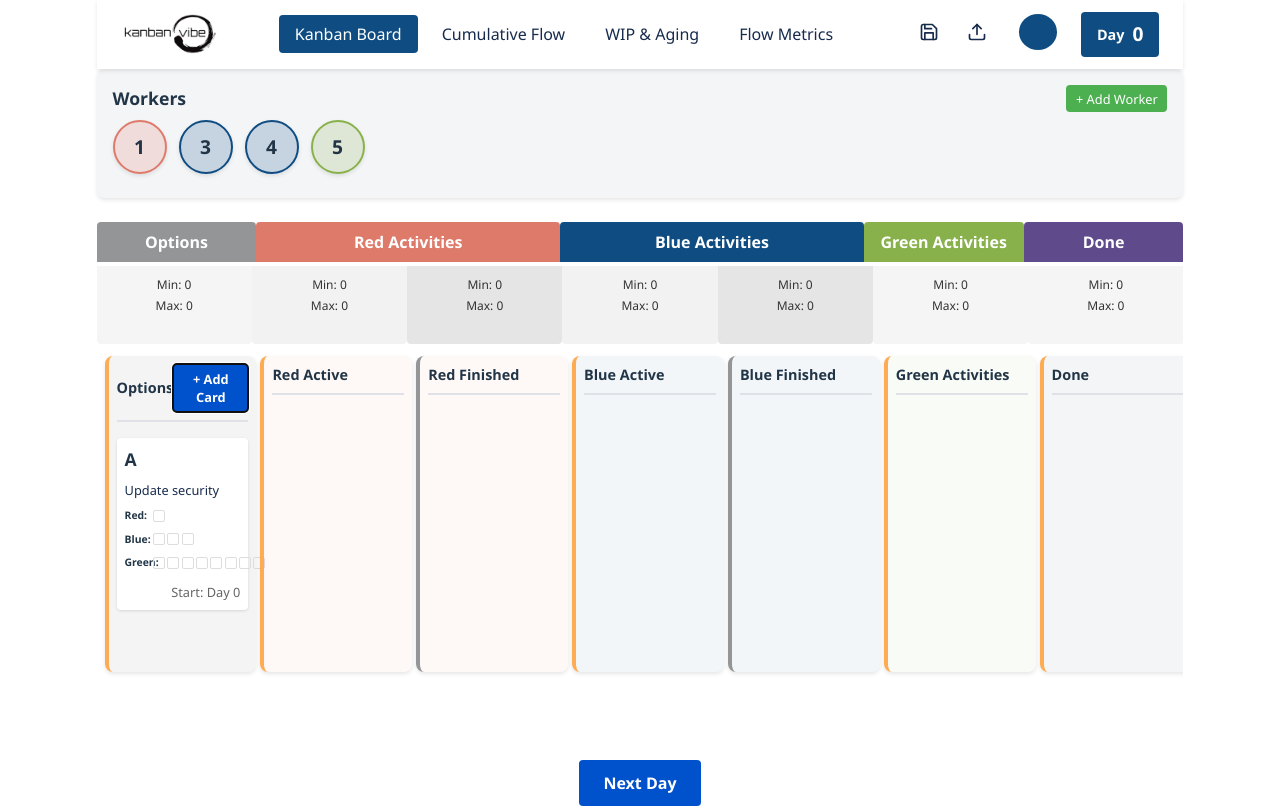
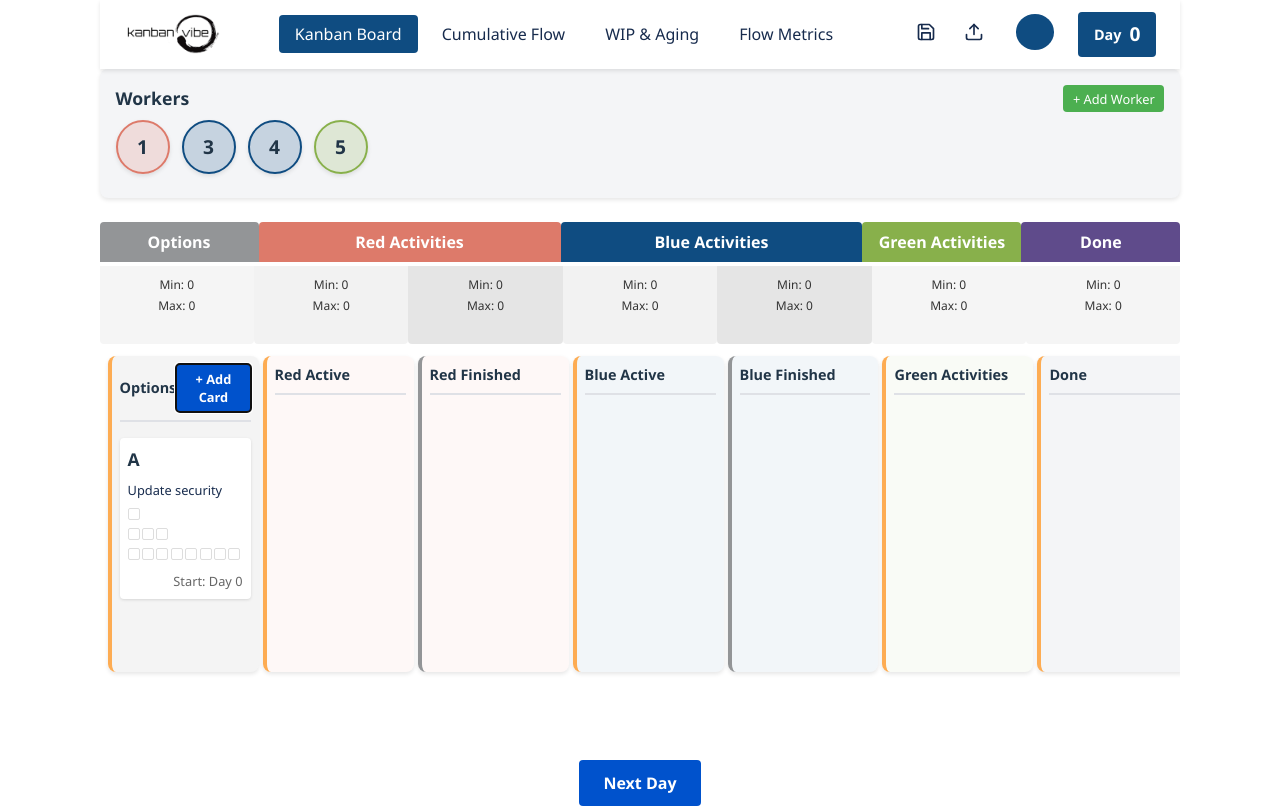
Before and after one commit to npelloux/kanban-vibe, a React (Vite) app: page / in a window 1280 px wide. Both pictures are taken after a click on the button "+ Add Card". Built offline with nearby package versions, Linux system fonts and the light colour scheme.

Commit message:
fix : removed red green blue labels in cards

```diff
--- a/src/components/Card.tsx
+++ b/src/components/Card.tsx
@@ -156,7 +156,6 @@ export const Card: React.FC<CardProps> = ({
         {/* Red work items */}
         {workItems.red && workItems.red.total > 0 && (
           <div className="card-work-items-section">
-            <div className="card-work-items-label">Red:</div>
             <div className="card-work-items">
               {Array.from({ length: workItems.red.total }, (_, index) => (
                 <div
@@ -172,7 +171,6 @@ export const Card: React.FC<CardProps> = ({
         {/* Blue work items */}
         {workItems.blue && workItems.blue.total > 0 && (
           <div className="card-work-items-section">
-            <div className="card-work-items-label">Blue:</div>
             <div className="card-work-items">
               {Array.from({ length: workItems.blue.total }, (_, index) => (
                 <div
@@ -188,7 +186,6 @@ export const Card: React.FC<CardProps> = ({
         {/* Green work items */}
         {workItems.green && workItems.green.total > 0 && (
           <div className="card-work-items-section">
-            <div className="card-work-items-label">Green:</div>
             <div className="card-work-items">
               {Array.from({ length: workItems.green.total }, (_, index) => (
                 <div
```
